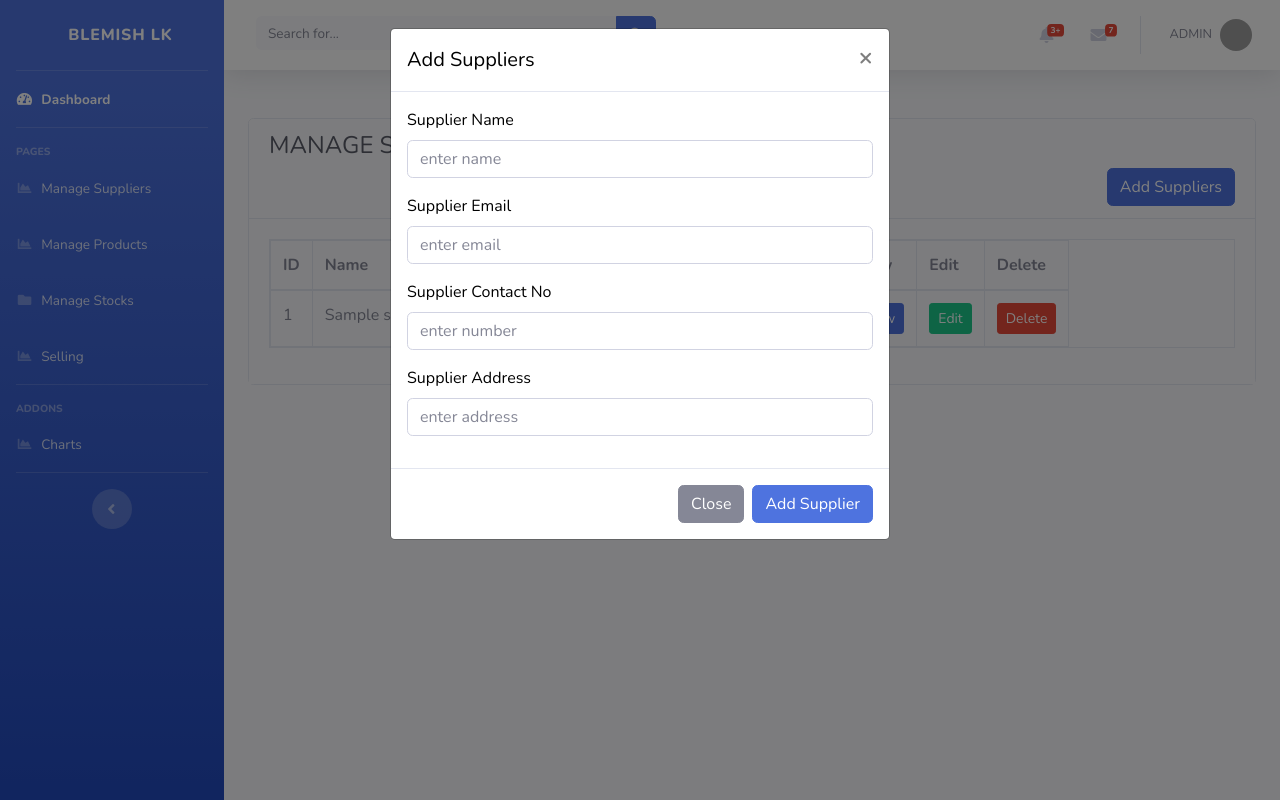
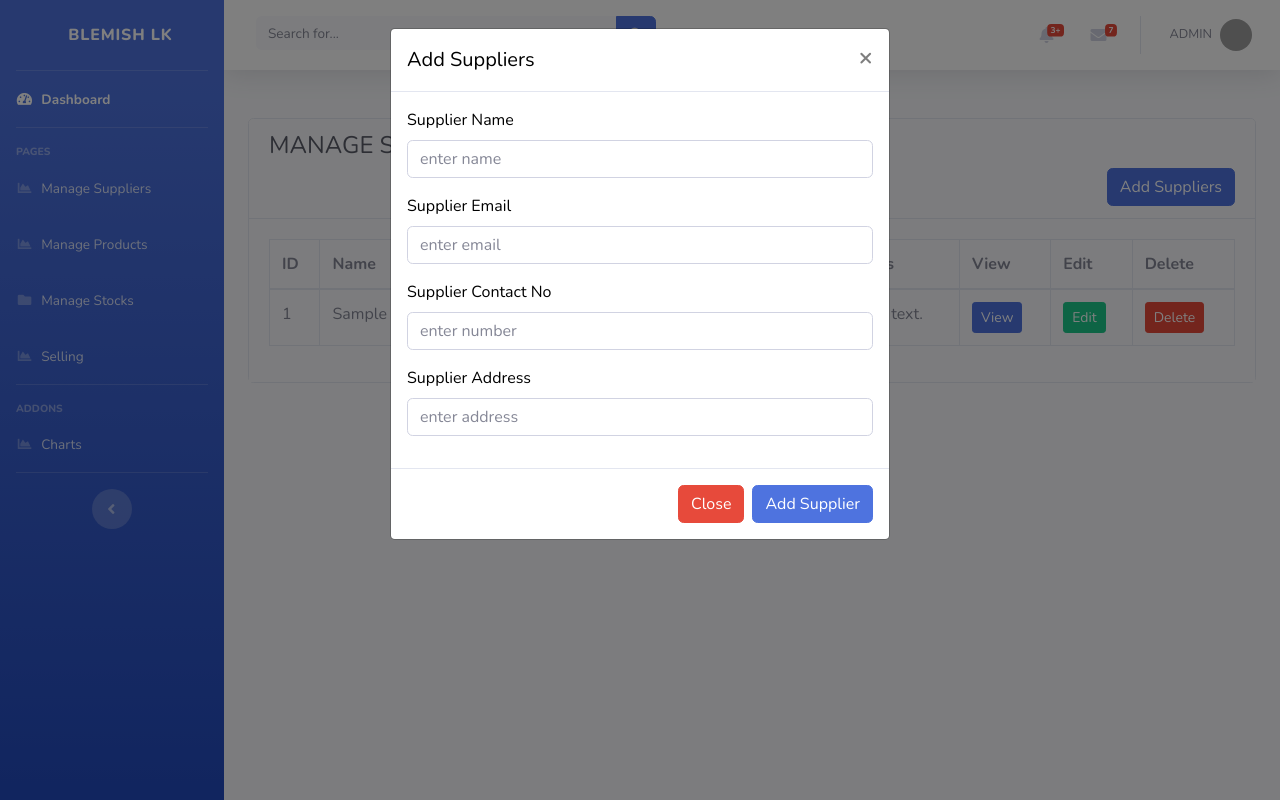
Before and after one commit to psw101/blemish-lk-system, a PHP site: page /test.php in a window 1280 px wide, after a click on "Add Suppliers". Run offline with PHP 8.4, Linux system fonts and the light colour scheme; tables that the repository leaves empty or names only in its code hold one stand-in row (values such as "Sample post"); grey boxes are pictures that could not be loaded.

Commit message:
test.php updated

```diff
--- a/test.php
+++ b/test.php
@@ -52,7 +52,7 @@ include('includes/navbar.php');
 
                 </div>
                 <div class="modal-footer">
-                    <button type="button" class="btn btn-secondary" data-dismiss="modal">Close</button>
+                    <button type="button" class="btn btn-danger" data-dismiss="modal">Close</button>
                     <button type="submit" name="save_data" class="btn btn-primary">Add Supplier</button>
                 </div>
             </form>
@@ -62,12 +62,12 @@ include('includes/navbar.php');
 <!--Insert Modal End-->
 
 <!-- View Modal Start -->
-<div class="modal fade" id="viewusermodal" tabindex="-1" role="dialog" aria-labelledby="viewusermodalLabel" aria-hidden="true">
+<div class="modal fade" id="viewuser" tabindex="-1" role="dialog" aria-labelledby="viewuserLabel" aria-hidden="true">
   <div class="modal-dialog" role="document">
     <div class="modal-content">
       <div class="modal-header">
-        <h5 class="modal-title" id="viewusermodalLabel">View Supplier Details</h5>
-        <button type="button" class="close" data-dismiss="modal" aria-label="Close">
+        <h5 class="modal-title" id="viewuserLabel">View Supplier Details</h5>
+        <button type="button" class="close" data-bs-dismiss="modal" aria-label="Close">
           <span aria-hidden="true">&times;</span>
         </button>
       </div>
@@ -77,14 +77,14 @@ include('includes/navbar.php');
         </div>
       </div>
       <div class="modal-footer">
-        <button type="button" class="btn btn-danger" data-dismiss="modal">Close</button>
+        <button type="button" class="btn btn-danger" data-bs-dismiss="modal">Close</button>
       </div>
     </div>
   </div>
 </div>
 <!--View Modal End-->
 
-<div class="container  mt-5">
+<div class="container-fluid  mt-5">
     <div class="row justify-content-center">
         <div class="col-md-12">
             <!-- Success messge show start -->
@@ -116,7 +116,7 @@ include('includes/navbar.php');
                 </div>
 
                 <div class="card-body bg-light" style="max-height: 60vh; overflow-y: auto;">
-                    <table class="table table-bordered table-hover table-responsive">
+                    <table class="table table-bordered table-hover" width="100%" p-3>
                         <thead>
                             <tr>
                                 <th scope="col">ID</th>
@@ -203,7 +203,7 @@ include('includes/footer.php');
                     // console.log(response);
 
                     $('.view_user_data').html(response);
-                    $('#viewusermodal').modal('show');
+                    $('#viewuser').modal('show');
 
                 }
             });
```
